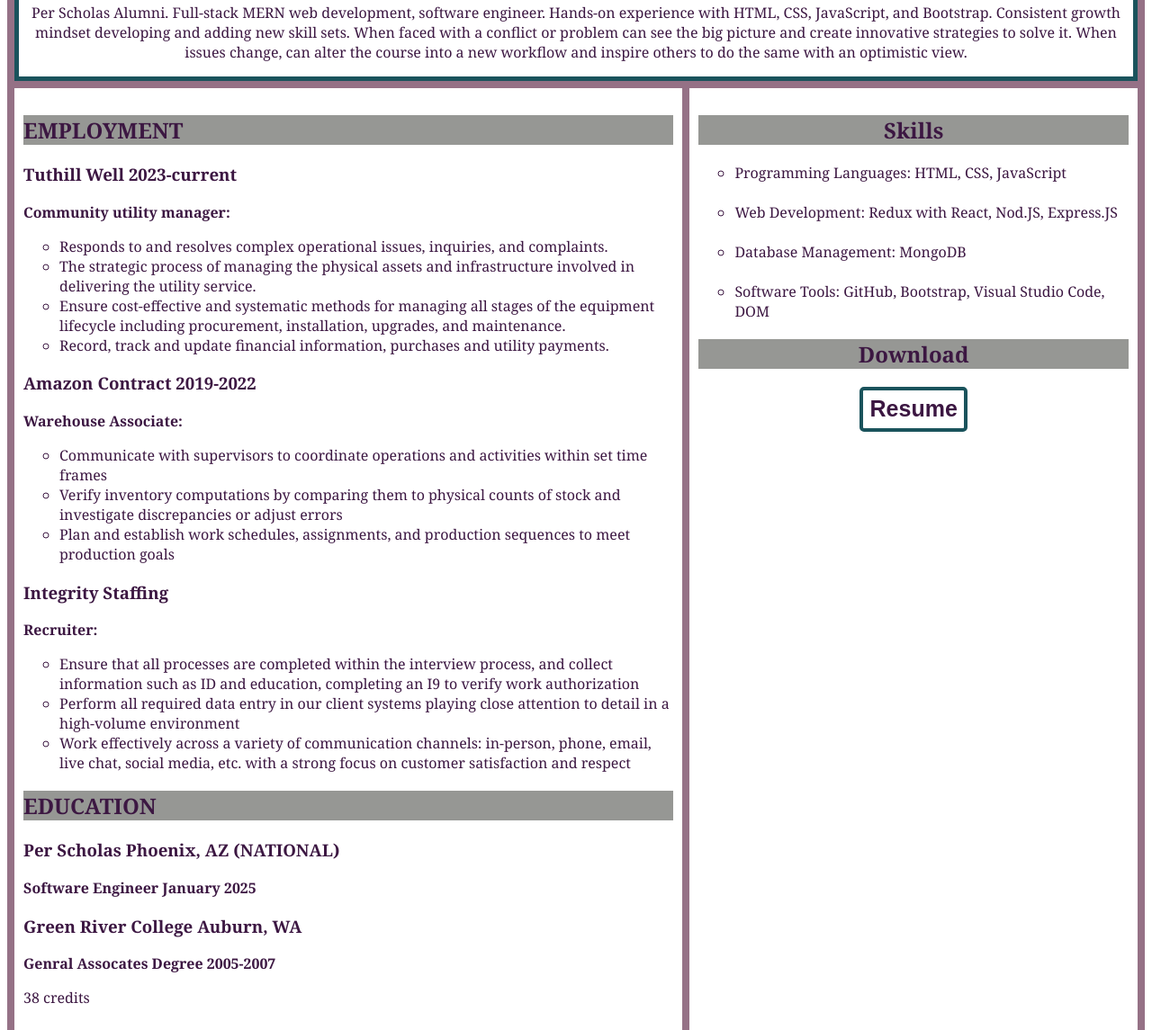
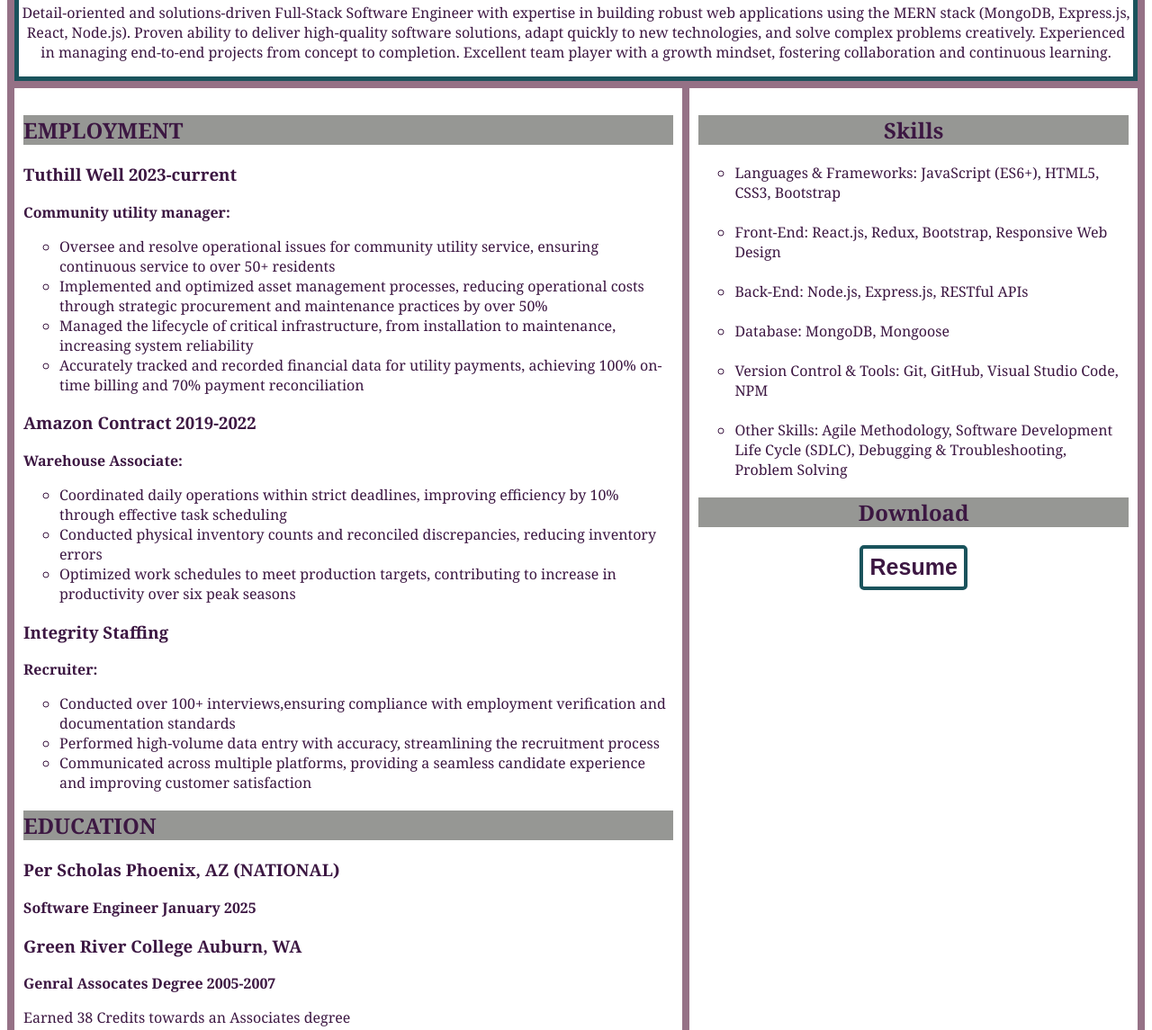
Before and after one commit to KatieNinkSmith/Online-Resume, a plain HTML site: page index.html in a window 1280 px wide. Shown: the part 203-1348 px from the top of the page at 90% size. Drawn offline with Linux system fonts and the light colour scheme.

Commit message:
edits to wording

```diff
--- a/index.html
+++ b/index.html
@@ -33,7 +33,7 @@
       </div>
       <div class="bio">
         <p>
-          Per Scholas Alumni. Full-stack MERN web development, software engineer. Hands-on experience with HTML, CSS, JavaScript, and Bootstrap. Consistent growth mindset developing and adding new skill sets. When faced with a conflict or problem can see the big picture and create innovative strategies to solve it. When issues change, can alter the course into a new workflow and inspire others to do the same with an optimistic view.
+          Detail-oriented and solutions-driven Full-Stack Software Engineer with expertise in building robust web applications using the MERN stack (MongoDB, Express.js, React, Node.js). Proven ability to deliver high-quality software solutions, adapt quickly to new technologies, and solve complex problems creatively. Experienced in managing end-to-end projects from concept to completion. Excellent team player with a growth mindset, fostering collaboration and continuous learning.
         </p>
       </div>
     </section>
@@ -47,10 +47,10 @@
       <p>
         <strong>Community utility manager:</strong>
         <ul class="wellManager">
-          <li>Responds to and resolves complex operational issues, inquiries, and complaints.</li>
-          <li>The strategic process of managing the physical assets and infrastructure involved in delivering the utility service.</li>
-          <li>Ensure cost-effective and systematic methods for managing all stages of the equipment lifecycle including procurement, installation, upgrades, and maintenance.</li>
-          <li>Record, track and update financial information, purchases and utility payments.</li>
+          <li>Oversee and resolve operational issues for community utility service, ensuring continuous service to over 50+ residents</li>
+          <li>Implemented and optimized asset management processes, reducing operational costs through strategic procurement and maintenance practices by over 50%</li>
+          <li>Managed the lifecycle of critical infrastructure, from installation to maintenance, increasing system reliability </li>
+          <li>Accurately tracked and recorded financial data for utility payments, achieving 100% on-time billing and 70% payment reconciliation</li>
         </ul>
       </p>
       </div>
@@ -59,9 +59,9 @@
       <p>
         <strong>Warehouse Associate:</strong>
       <ul>
-        <li>Communicate with supervisors to coordinate operations and activities within set time frames</li>
-        <li>Verify inventory computations by comparing them to physical counts of stock and investigate discrepancies or adjust errors</li>
-        <li>Plan and establish work schedules, assignments, and production sequences to meet production goals</li>
+        <li>Coordinated daily operations within strict deadlines, improving efficiency by 10% through effective task scheduling</li>
+        <li>Conducted physical inventory counts and reconciled discrepancies, reducing inventory errors</li>
+        <li>Optimized work schedules to meet production targets, contributing to increase in productivity over six peak seasons</li>
       </ul></p>
       </div>
       <div>
@@ -69,9 +69,9 @@
       <p>
         <strong>Recruiter:</strong>
         <ul>
-          <li>Ensure that all processes are completed within the interview process, and collect information such as ID and education, completing an I9 to verify work authorization</li>
-          <li>Perform all required data entry in our client systems playing close attention to detail in a high-volume environment</li>
-          <li>Work effectively across a variety of communication channels: in-person, phone, email, live chat, social media, etc. with a strong focus on customer satisfaction and respect</li>
+          <li>Conducted over 100+ interviews,ensuring compliance with employment verification and documentation standards</li>
+          <li>Performed high-volume data entry with accuracy, streamlining the recruitment process</li>
+          <li>Communicated across multiple platforms, providing a seamless candidate experience and improving customer satisfaction</li>
         </ul>
       </p>
       </div>
@@ -83,7 +83,7 @@
       <div>
       <h3>Green River College Auburn, WA</h3>
         <strong>Genral Assocates Degree 2005-2007</strong>
-        <p>38 credits
+        <p>Earned 38 Credits towards an Associates degree
       </p>
       </div>
     </section>
@@ -91,13 +91,17 @@
       <div>
         <h2>Skills</h2>
         <ul>
-          <li>Programming Languages: HTML, CSS, JavaScript</li>
+          <li>Languages & Frameworks: JavaScript (ES6+), HTML5, CSS3, Bootstrap</li>
           <br>
-          <li>Web Development: Redux with React, Nod.JS, Express.JS</li>
+          <li>Front-End: React.js, Redux, Bootstrap, Responsive Web Design</li>
           <br>
-          <li>Database Management: MongoDB</li>
+          <li>Back-End: Node.js, Express.js, RESTful APIs</li>
           <br>
-          <li>Software Tools: GitHub, Bootstrap, Visual Studio Code, DOM</li>
+          <li>Database: MongoDB, Mongoose</li>
+          <br>
+          <li>Version Control & Tools: Git, GitHub, Visual Studio Code, NPM</li>
+          <br>
+          <li>Other Skills: Agile Methodology, Software Development Life Cycle (SDLC), Debugging & Troubleshooting, Problem Solving</li>
         </ul>
       </div>
       <div>
```
